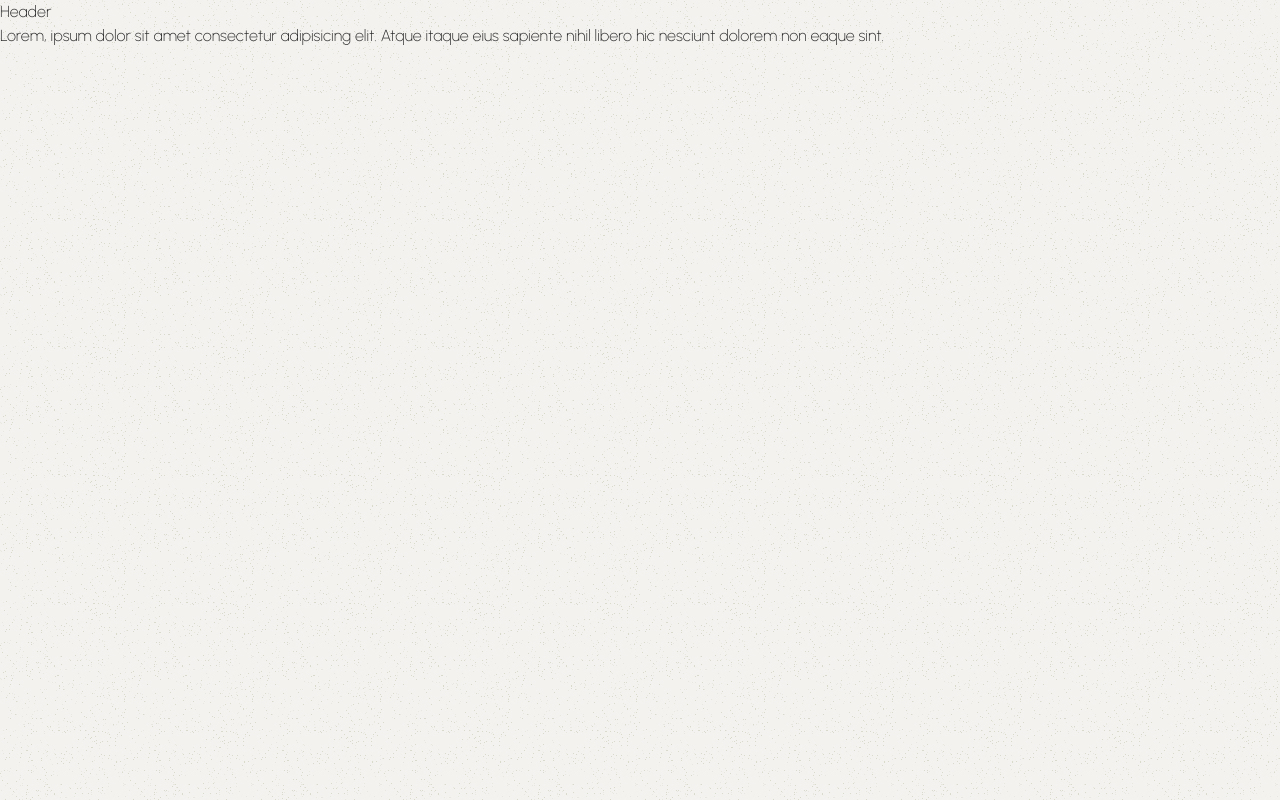
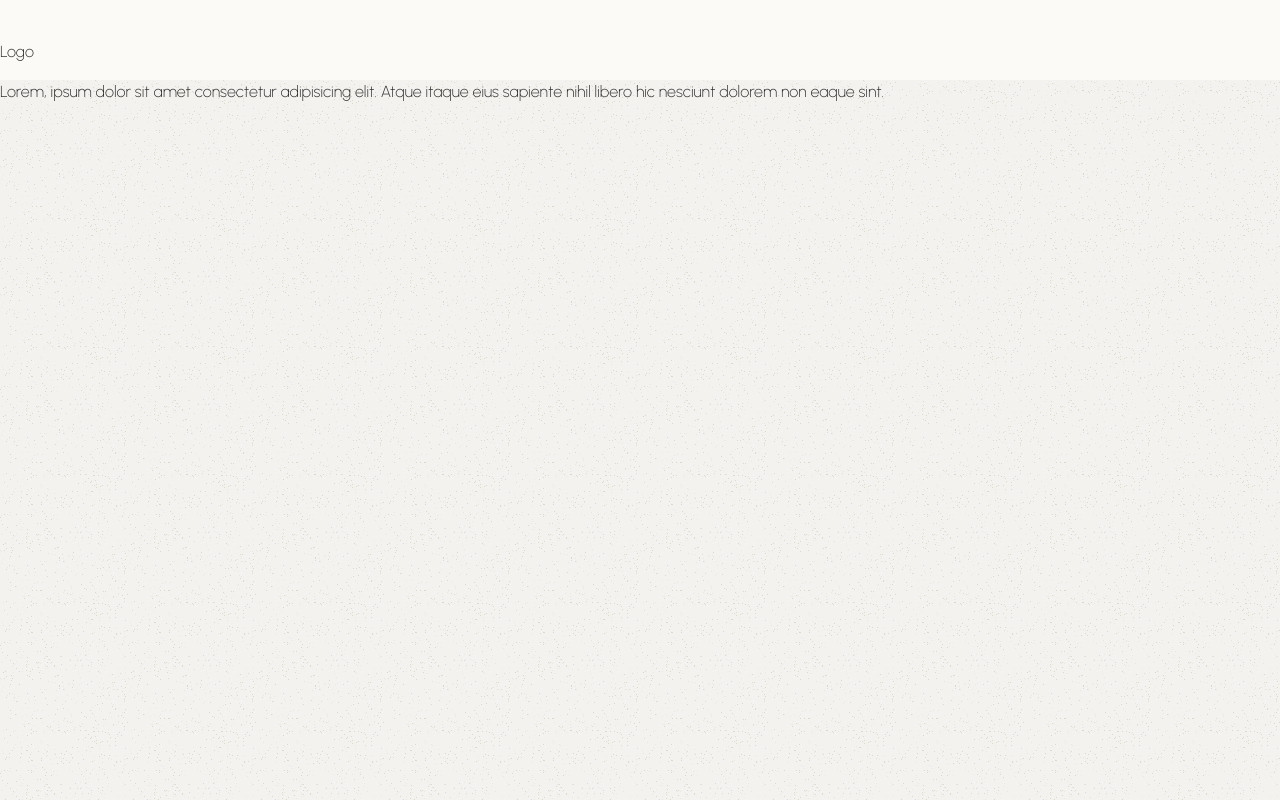
Before and after one commit to shariful10/SMartYT-eCommerce, a Next.js app: page / in a window 1280 px wide. Built offline with nearby package versions, Linux system fonts and the light colour scheme.

Commit message:
Container Setup

```diff
--- /dev/null
+++ b/src/components/Container.tsx
@@ -0,0 +1,16 @@
+import React from "react";
+
+interface Props {
+	children: React.ReactNode;
+	className?: string;
+}
+
+const Container = ({ children, className }: Props) => {
+	return (
+		<div className={`${className} mx-auto px-4 xl:px-0 py-10`}>
+			{children}
+		</div>
+	);
+};
+
+export default Container;
--- a/src/components/Header.jsx
+++ b/src/components/Header.jsx
@@ -1,8 +1,13 @@
 import React from 'react'
+import Container from './Container'
 
 const Header = () => {
   return (
-    <div>Header</div>
+    <div className='bg-bodyColor h-20'>
+      <Container>
+         <p>Logo</p>
+      </Container>
+    </div>
   )
 }
 
```
